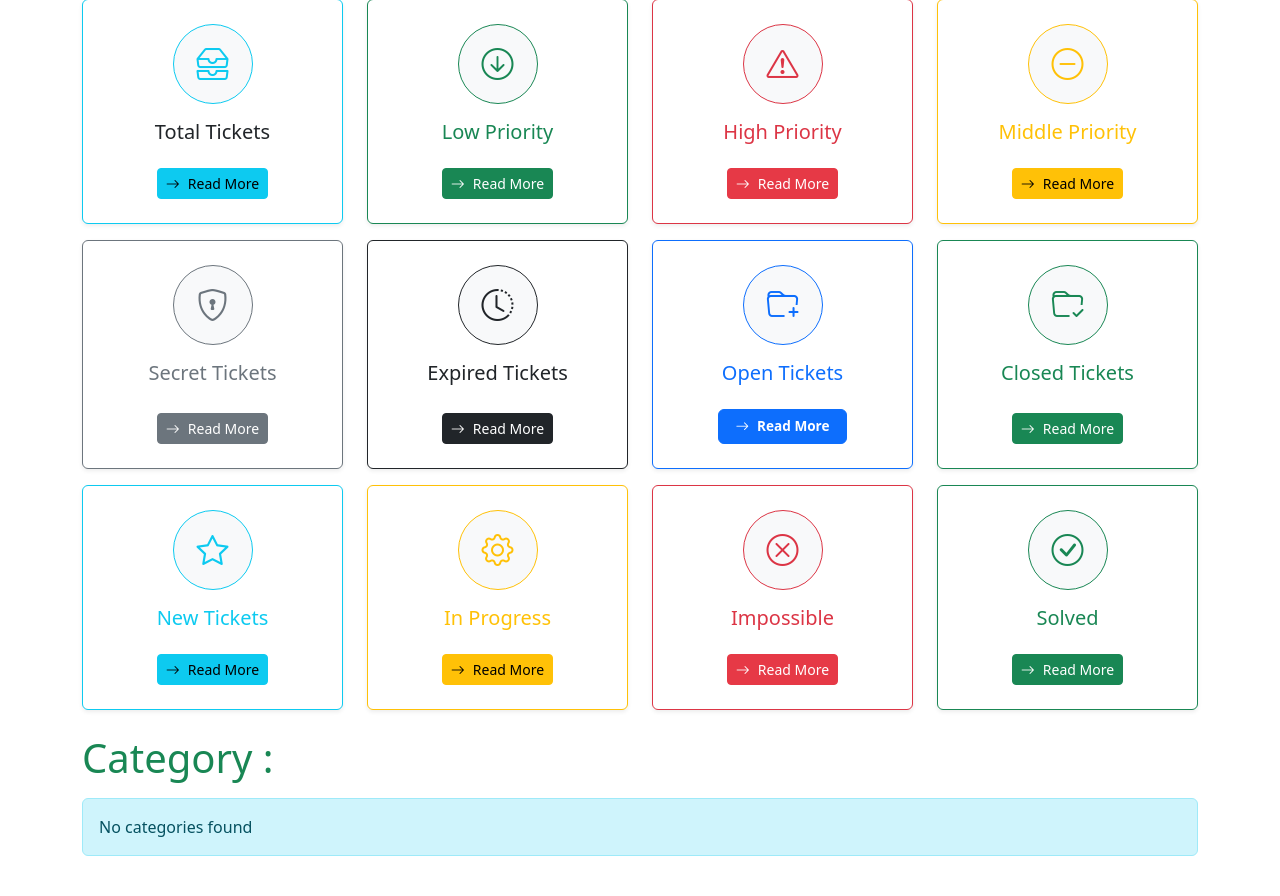
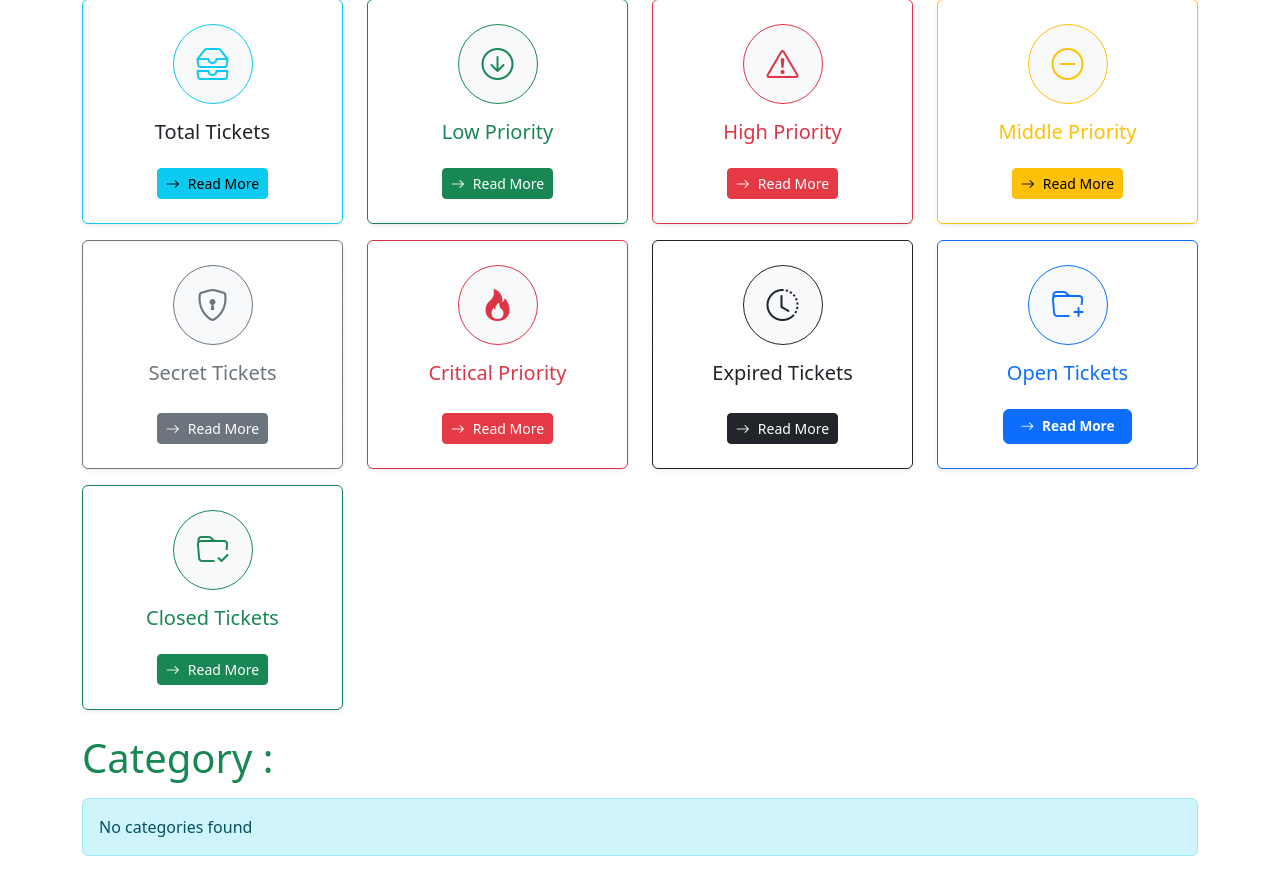
Before and after one commit to DaryaGh/Django_Project_Ticket, a Django app: template Tickets/templates/dashboard-templatetags-btn.html in a window 1280 px wide. Shown: the part 167-1063 px from the top of the page. Run offline with Django 3.2, Linux system fonts and the light colour scheme; the template is opened without the code that fills it, so the values that code supplies are empty; some libraries are stand-ins or nearby versions.

Commit message:
Feat : templateTag (widget_card)

```diff
--- a/Tickets/templates/dashboard-templatetags-btn.html
+++ b/Tickets/templates/dashboard-templatetags-btn.html
@@ -16,52 +16,56 @@
             </div>
 
             <div class="col-md-3">
-                {% widget_card title="Total Tickets" count=total_tickets color="info" icon='inboxes' title_color="dark" btn_color="info" btn_icon='arrow-right' url="Tickets" extra_class="shadow" %}
+                {% widget_card title="Total Tickets" count=total_tickets color="info" icon='inboxes' title_color="dark" btn_color="info" btn_icon='arrow-right' url="Tickets" extra_class="shadow bg-gradient"%}
             </div>
 
             <div class="col-md-3">
-                {% widget_card title="Low Priority" count=low_tickets color="success" icon='arrow-down-circle' title_color="success" btn_color="success" btn_icon='arrow-right' url="Tickets?priority=low" extra_class="shadow" %}
+                {% widget_card title="Low Priority" count=low_tickets color="success" icon='arrow-down-circle' title_color="success" btn_color="success" btn_icon='arrow-right' url="Tickets?priority=low" extra_class="shadow bg-gradient"%}
             </div>
 
             <div class="col-md-3">
-                {% widget_card title="High Priority" count=high_tickets color="danger" icon='exclamation-triangle' title_color="danger" btn_color="danger" btn_icon='arrow-right' url="Tickets?priority=high" extra_class="shadow" %}
+                {% widget_card title="High Priority" count=high_tickets color="danger" icon='exclamation-triangle' title_color="danger" btn_color="danger" btn_icon='arrow-right' url="Tickets?priority=high" extra_class="shadow bg-gradient"%}
             </div>
 
             <div class="col-md-3">
-                {% widget_card title="Middle Priority" count=middle_tickets color="warning" icon='dash-circle' title_color="warning" btn_color="warning" btn_icon='arrow-right' url="Tickets?priority=middle" extra_class="shadow" %}
+                {% widget_card title="Middle Priority" count=middle_tickets color="warning" icon='dash-circle' title_color="warning" btn_color="warning" btn_icon='arrow-right' url="Tickets?priority=middle" extra_class="shadow bg-gradient"%}
             </div>
 
             <div class="col-md-3 mt-3">
-                {% widget_card title="Secret Tickets" count=secret_tickets color="secondary" icon='shield-lock' title_color="secondary" btn_color="secondary" btn_icon='arrow-right' url="Tickets?priority=secret" extra_class="shadow" %}
+                {% widget_card title="Secret Tickets" count=secret_tickets color="secondary" icon='shield-lock' title_color="secondary" btn_color="secondary" btn_icon='arrow-right' url="Tickets?priority=secret" extra_class="shadow bg-gradient"%}
             </div>
 
             <div class="col-md-3 mt-3">
-                {% widget_card title="Expired Tickets" count=expired_tickets color="dark" icon='clock-history' title_color="dark" btn_color="dark" btn_icon='arrow-right' url="Tickets?expired" extra_class="shadow" %}
+                {% widget_card title="Critical Priority" count=critical_tickets color="danger" icon='fire' title_color="danger" btn_color="danger" btn_icon='arrow-right' url="Tickets?priority=critical" extra_class="shadow bg-gradient"%}
             </div>
 
             <div class="col-md-3 mt-3">
-                {% widget_card title="Open Tickets" count=open_tickets color="primary" icon='folder-plus' title_color="primary" btn_color="primary" btn_icon='arrow-right' url="Tickets?open" extra_class="shadow" %}
+                {% widget_card title="Expired Tickets" count=expired_tickets color="dark" icon='clock-history' title_color="dark" btn_color="dark" btn_icon='arrow-right' url="Tickets?expired" extra_class="shadow bg-gradient"%}
             </div>
 
             <div class="col-md-3 mt-3">
-                {% widget_card title="Closed Tickets" count=close_tickets color="success" icon='folder-check' title_color="success" btn_color="success" btn_icon='arrow-right' url="Tickets?close" extra_class="shadow" %}
+                {% widget_card title="Open Tickets" count=open_tickets color="primary" icon='folder-plus' title_color="primary" btn_color="primary" btn_icon='arrow-right' url="Tickets?open" extra_class="shadow bg-gradient" %}
             </div>
 
             <div class="col-md-3 mt-3">
-                {% widget_card title="New Tickets" count=status_new_tickets color="info" icon='star' title_color="info" btn_color="info" btn_icon='arrow-right' url="Tickets?status=new" extra_class="shadow" %}
+                {% widget_card title="Closed Tickets" count=close_tickets color="success" icon='folder-check' title_color="success" btn_color="success" btn_icon='arrow-right' url="Tickets?close" extra_class="shadow bg-gradient" %}
             </div>
 
-            <div class="col-md-3 mt-3">
-                {% widget_card title="In Progress" count=status_in_progress_tickets color="warning" icon='gear' title_color="warning" btn_color="warning" btn_icon='arrow-right' url="Tickets?status=in_progress" extra_class="shadow" %}
-            </div>
-
-            <div class="col-md-3 mt-3">
-                {% widget_card title="Impossible" count=status_impossible_tickets color="danger" icon='x-circle' title_color="danger" btn_color="danger" btn_icon='arrow-right' url="Tickets?status=impossible" extra_class="shadow" %}
-            </div>
-
-            <div class="col-md-3 mt-3">
-                {% widget_card title="Solved" count=status_solved_tickets color="success" icon='check-circle' title_color="success" btn_color="success" btn_icon='arrow-right' url="Tickets?status=solved" extra_class="shadow" %}
-            </div>
+{#            <div class="col-md-3 mt-3">#}
+{#                {% widget_card title="New Tickets" count=status_new_tickets color="info" icon='star' title_color="info" btn_color="info" btn_icon='arrow-right' url="Tickets?status=new" extra_class="shadow" %}#}
+{#            </div>#}
+{##}
+{#            <div class="col-md-3 mt-3">#}
+{#                {% widget_card title="In Progress" count=status_in_progress_tickets color="warning" icon='gear' title_color="warning" btn_color="warning" btn_icon='arrow-right' url="Tickets?status=in_progress" extra_class="shadow" %}#}
+{#            </div>#}
+{##}
+{#            <div class="col-md-3 mt-3">#}
+{#                {% widget_card title="Impossible" count=status_impossible_tickets color="danger" icon='x-circle' title_color="danger" btn_color="danger" btn_icon='arrow-right' url="Tickets?status=impossible" extra_class="shadow" %}#}
+{#            </div>#}
+{##}
+{#            <div class="col-md-3 mt-3">#}
+{#                {% widget_card title="Solved" count=status_solved_tickets color="success" icon='check-circle' title_color="success" btn_color="success" btn_icon='arrow-right' url="Tickets?status=solved" extra_class="shadow" %}#}
+{#            </div>#}
         </div>
 
         <div class="row mb-4">
```
